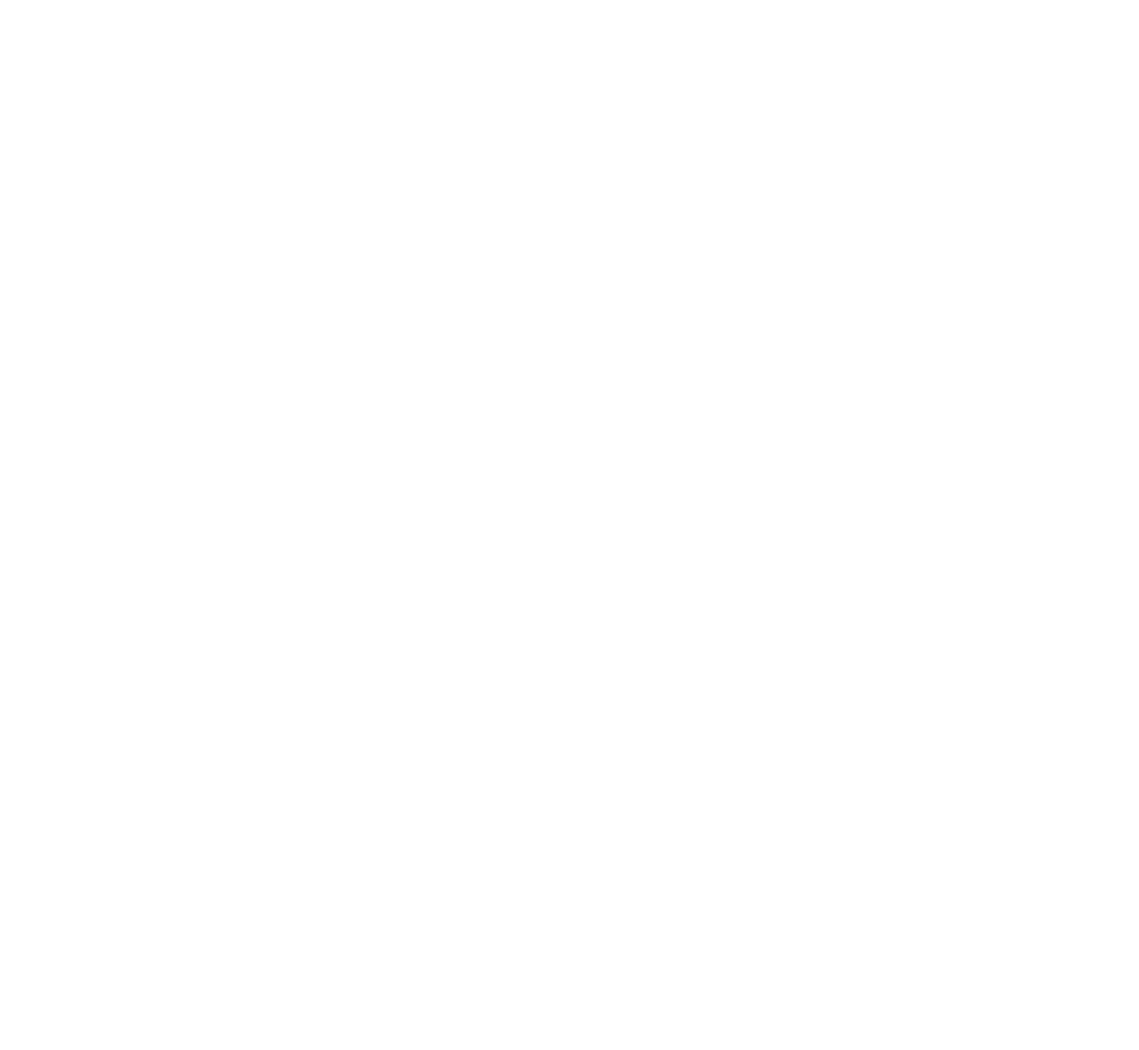
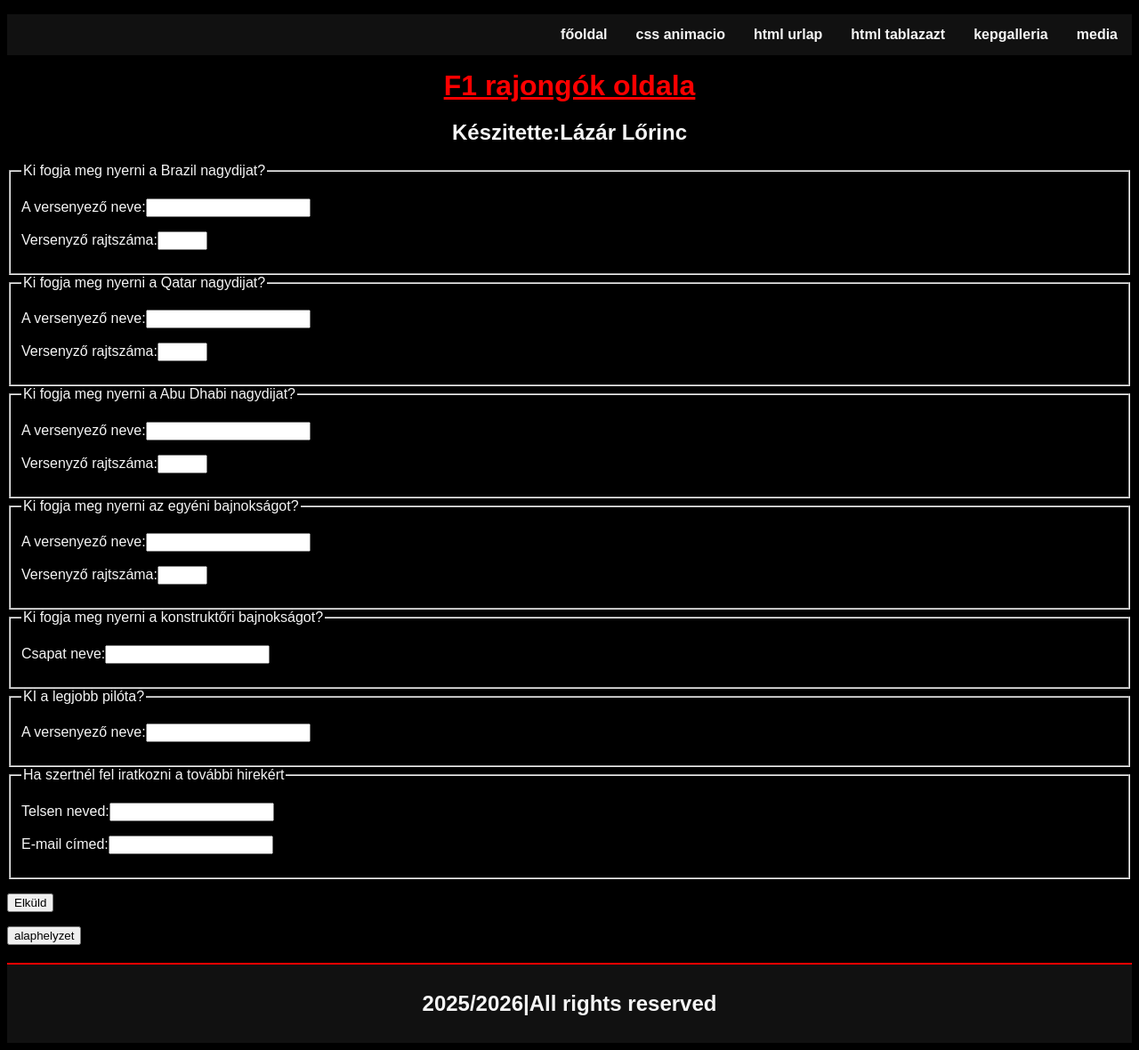
Before and after one commit to Lorinc43145/Html-project-1, a plain HTML site: page 2 project/urlap.html in a window 1280 px wide. Shown: the whole page at 89% size. Before the commit the page ends 800 px from the top, so only its background shows below. Drawn offline with Linux system fonts and the light colour scheme.

Commit message:
added new things

```diff
--- a/2 project/animation.html
+++ b/2 project/animation.html
@@ -0,0 +1,46 @@
+<!DOCTYPE html>
+<html lang="hu">
+<head>
+    <meta charset="UTF-8">
+    <meta name="viewport" content="width=device-width, initial-scale=1.0">
+    <link rel="stylesheet" href="css/main.css">
+    <link rel="stylesheet" href="css/animation.css">
+    <title>Ürlap</title>
+</head>
+<body>
+     <header>
+      <div class="container">
+        <nav>
+          <div id="menu">
+            <ul>
+              <li><a href="">media</a></li>
+              <li><a href="">kepgalleria</a></li>
+              <li><a href="">html tablazazt</a></li>
+              <li><a href="urlap.html">html urlap</a></li>
+              <li><a href="animation.html">css animacio</a></li>
+              <li><a href="index.html">főoldal</a></li>
+            </ul>
+          </div>
+        </nav>
+        <div id="banner-content">
+          <a href="index.html">
+            <h1 title="F1 rajongók oldala">F1 rajongók oldala</h1>
+          </a>
+          <h2>Készitette:Lázár Lőrinc</h2>
+        </div>
+      </header>
+      <section>
+        <h2>CSS Animáció</h2>
+        <div class="lights">
+          <div class="light"></div>
+          <div class="light"></div>
+          <div class="light"></div>
+          <div class="light"></div>
+          <div class="light"></div>
+        </div>
+      </section>
+      <footer class="allrights">
+       <h2>2025/2026|All rights reserved</h2>
+    </footer>
+</body>
+</html>
--- a/2 project/css/main.css
+++ b/2 project/css/main.css
@@ -54,9 +54,10 @@ body {
     flex: 1;
     padding: 0 20px;
 }
-.bemutato ul {
+ul {
     list-style-type: square;
     padding-left: 20px;
+    text-decoration: none;
 }
 .bemutato li {
     margin-bottom: 10px;
@@ -116,3 +117,10 @@ a:visited {
 a:active {
   color: red;
 }
+.allrights {
+    text-align: center;
+    margin-top: 20px;
+    padding: 10px;
+    background-color: #111;
+    border-top: 2px solid red;
+}
--- a/2 project/urlap.html
+++ b/2 project/urlap.html
@@ -0,0 +1,81 @@
+<!DOCTYPE html>
+<html lang="hu">
+
+<head>
+  <meta charset="UTF-8">
+  <meta name="viewport" content="width=device-width, initial-scale=1.0">
+  <link rel="stylesheet" href="css/main.css">
+  <title>Űrlap</title>
+</head>
+
+<body>
+  <header>
+    <div class="container">
+      <nav>
+        <div id="menu">
+          <ul>
+            <li><a href="">media</a></li>
+            <li><a href="">kepgalleria</a></li>
+            <li><a href="">html tablazazt</a></li>
+            <li><a href="urlap.html">html urlap</a></li>
+            <li><a href="animation.html">css animacio</a></li>
+            <li><a href="index.html">főoldal</a></li>
+          </ul>
+        </div>
+      </nav>
+      <div id="banner-content">
+        <a href="index.html">
+          <h1 title="F1 rajongók oldala">F1 rajongók oldala</h1>
+        </a>
+        <h2>Készitette:Lázár Lőrinc</h2>
+      </div>
+  </header>
+  <article>
+    <form action="">
+      <fieldset>
+        <legend>Ki fogja meg nyerni a Brazil nagydijat?</legend>
+        <p><label for="nev">A versenyező neve:<input type="text" name="nev" id="nev"></label></p>
+        <p><label for="szam">Versenyző rajtszáma:<input type="number" name="szam" id="szam" min="1" max="99"></label>
+        </p>
+      </fieldset>
+      <fieldset>
+        <legend>Ki fogja meg nyerni a Qatar nagydijat?</legend>
+        <p><label for="nev">A versenyező neve:<input type="text" name="nev" id="nev"></label></p>
+        <p><label for="szam">Versenyző rajtszáma:<input type="number" name="szam" id="szam" min="1" max="99"></label>
+        </p>
+      </fieldset>
+      <fieldset>
+        <legend>Ki fogja meg nyerni a Abu Dhabi nagydijat?</legend>
+        <p><label for="nev">A versenyező neve:<input type="text" name="nev" id="nev"></label></p>
+        <p><label for="szam">Versenyző rajtszáma:<input type="number" name="szam" id="szam" min="1" max="99"></label>
+        </p>
+      </fieldset>
+      <fieldset>
+        <legend>Ki fogja meg nyerni az egyéni bajnokságot?</legend>
+        <p><label for="nev">A versenyező neve:<input type="text" name="nev" id="nev"></label></p>
+        <p><label for="szam">Versenyző rajtszáma:<input type="number" name="szam" id="szam" min="1" max="99"></label>
+        </p>
+      </fieldset>
+      <fieldset>
+        <legend>Ki fogja meg nyerni a konstruktőri bajnokságot?</legend>
+        <p><label for="csapat">Csapat neve:<input type="text" name="csapat" id="csapat"></label></p>
+      </fieldset>
+      <fieldset>
+        <legend>KI a legjobb pilóta?</legend>
+        <p><label for="legjobb">A versenyező neve:<input type="text" name="legjobb" id="legjobb"></label></p>
+      </fieldset>
+      <fieldset>
+        <legend>Ha szertnél fel iratkozni a további hirekért </legend>
+        <p><label for="nev">Telsen neved:<input type="text" name="nev" id="nev"></label></p>
+        <p><label for="email">E-mail címed:<input type="email" name="email" id="email"></label></p>
+      </fieldset>
+      <p><input type="submit" value="Elküld"></p>
+      <p><input type="reset" value="alaphelyzet"></p>
+    </form>
+  </article>
+  <footer class="allrights">
+    <h2>2025/2026|All rights reserved</h2>
+  </footer>
+</body>
+
+</html>
```
Also changed, not shown: 2 project/index.html (+18 -2 lines), 2 project/css/aniamtion.css (added).
